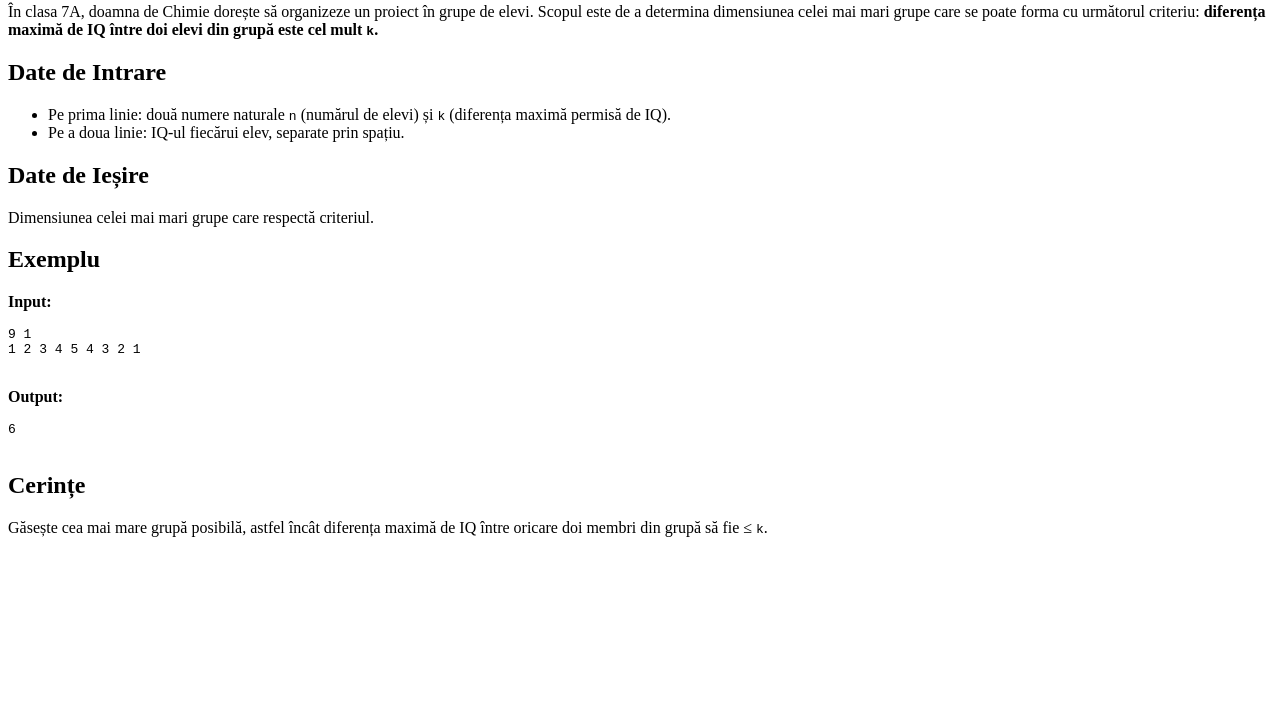
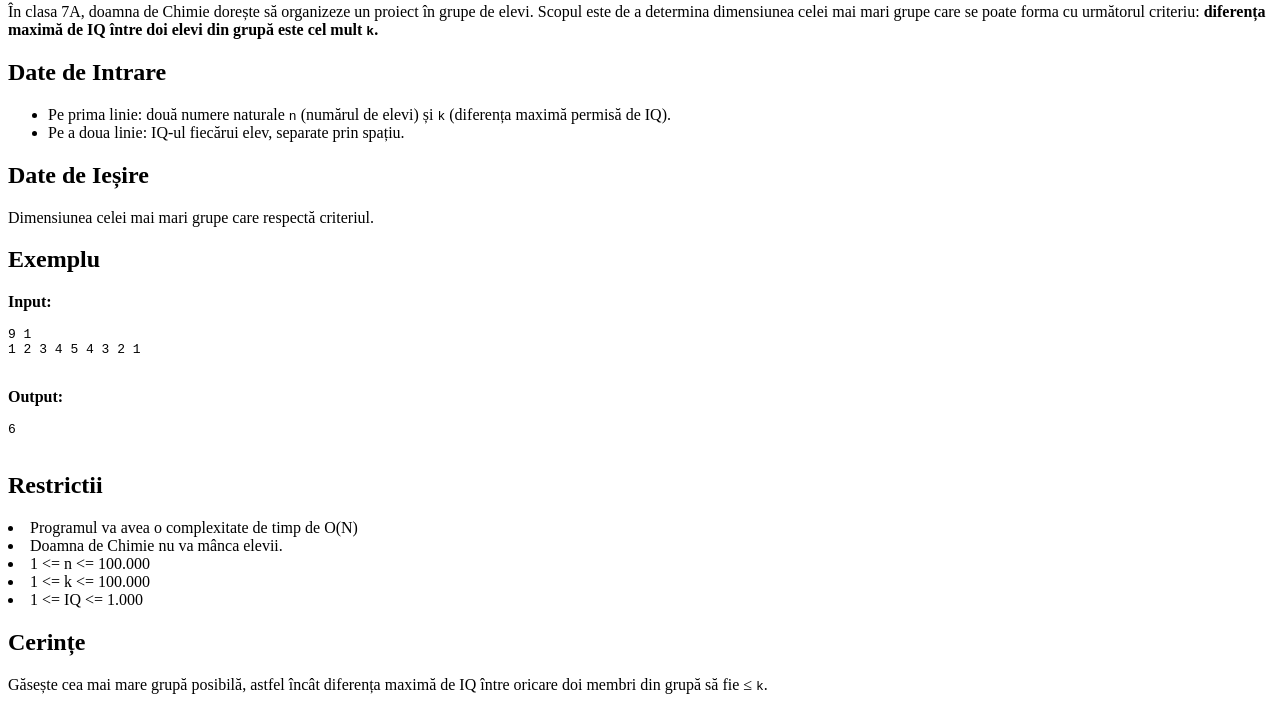
Before and after one commit to info-24/info-24.github.io, a plain HTML site: page statements/grupe/index.html in a window 1280 px wide. Shown: the part 77-800 px from the top of the page. Drawn offline with Linux system fonts and the light colour scheme.

Commit message:
Update index.html

```diff
--- a/statements/grupe/index.html
+++ b/statements/grupe/index.html
@@ -31,6 +31,14 @@
     <pre>
 6
     </pre>
+    <h2>Restrictii</h2>
+    <list>
+        <li>Programul va avea o complexitate de timp de O(N)</li>
+        <li>Doamna de Chimie nu va mânca elevii.</li>
+        <li>1 <= n <= 100.000</li>
+        <li>1 <= k <= 100.000</li>
+        <li>1 <= IQ <= 1.000</li>
+    </list>
     <h2>Cerințe</h2>
     <p>
         Găsește cea mai mare grupă posibilă, astfel încât diferența maximă de IQ între oricare doi membri din grupă să fie ≤ <code>k</code>.
```
